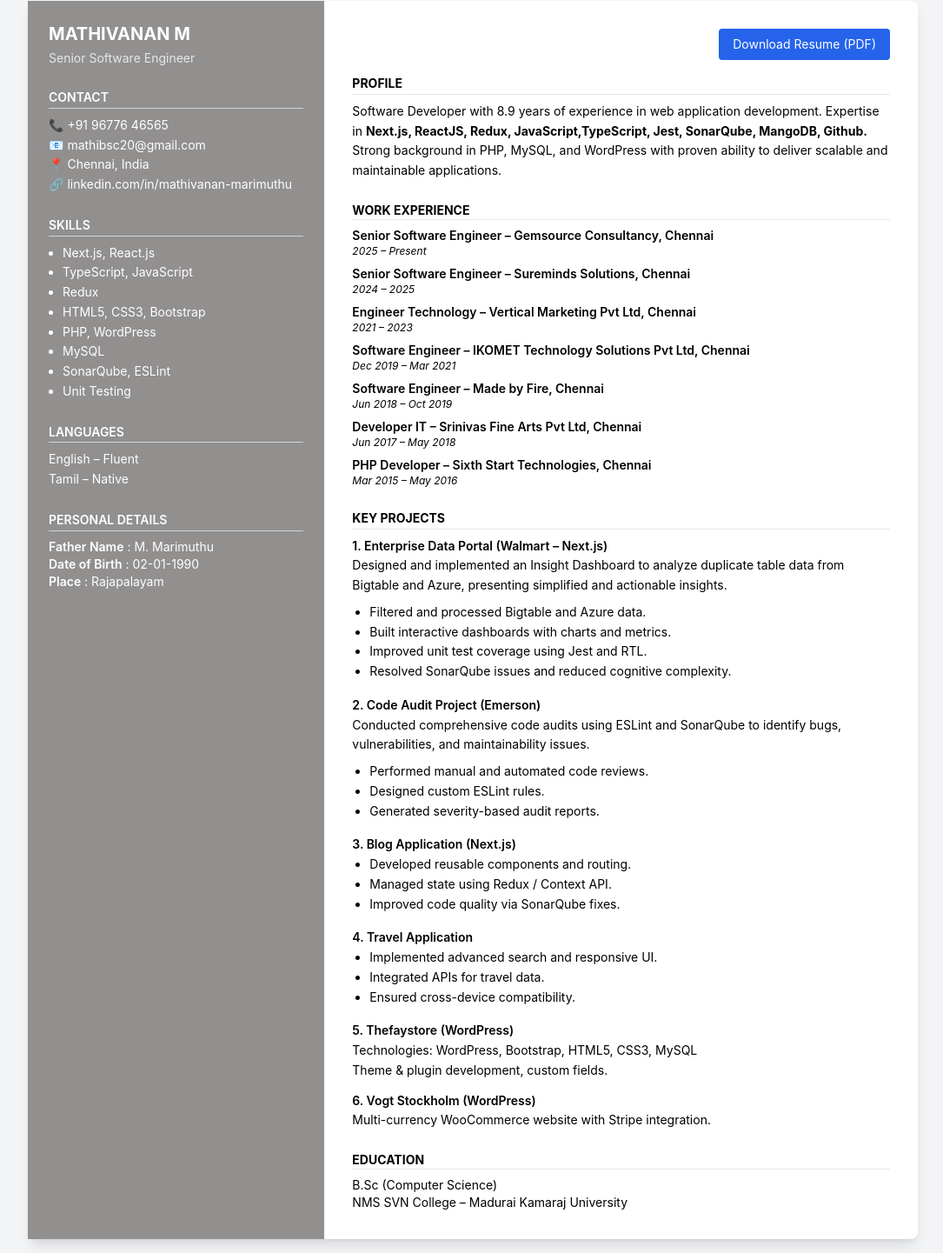
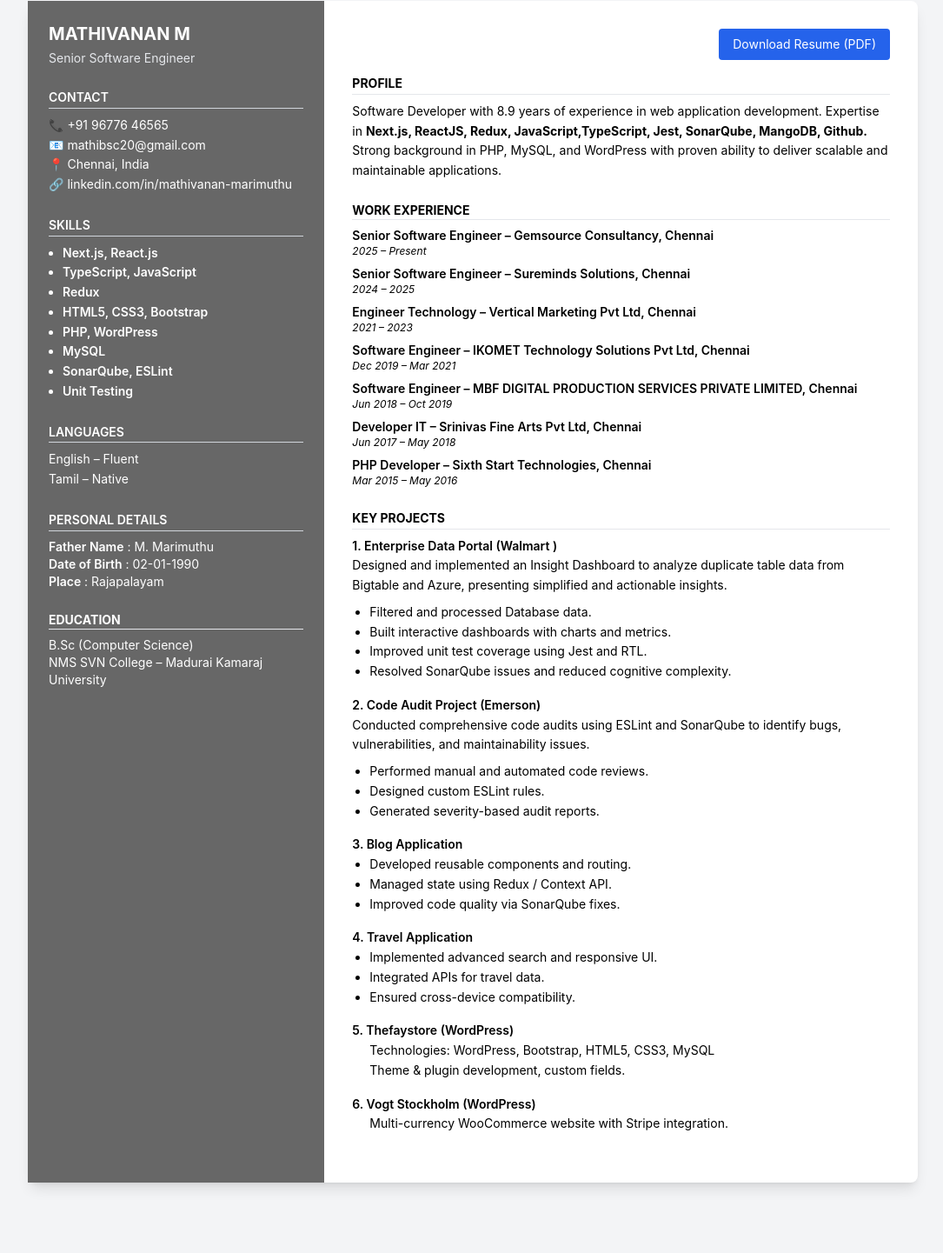
Before and after one commit to jackmathi/mathivanan.github.io, a website: page index.html in a window 1280 px wide. Shown: the part 39-1480 px from the top of the page at 87% size, without its empty margins (96-1181 px from the left). After the commit the page ends 1439 px from the top, so only its background shows below. Drawn offline with nearby package versions, Linux system fonts and the light colour scheme.

Commit message:
resume updated

```diff
--- a/index.html
+++ b/index.html
@@ -33,7 +33,7 @@
   }
 
   aside {
-    background-color: #928f8f !important;
+    background-color: #676767 !important;
     color: white !important;
   }
     }
@@ -44,7 +44,7 @@
   <div class="max-w-5xl mx-auto bg-white grid grid-cols-3 min-h-screen my-10 shadow-lg rounded-lg">
 
     <!-- LEFT SIDEBAR -->
-    <aside class="col-span-1 bg-[#928f8f] text-white p-6">
+    <aside class="col-span-1 bg-[#676767] text-white p-6">
       <h1 class="text-xl font-bold mb-1">MATHIVANAN M</h1>
       <p class="text-gray-200 mb-6">Senior Software Engineer</p>
 
@@ -60,7 +60,7 @@
       <!-- Skills -->
       <div class="mb-6 leading-relaxed">
         <h2 class="font-semibold border-b border-gray-300 mb-2">SKILLS</h2>
-        <ul class="list-disc pl-4">
+        <ul class="list-disc pl-4 font-semibold">
           <li>Next.js, React.js</li>
           <li>TypeScript, JavaScript</li>
           <li>Redux</li>
@@ -97,7 +97,12 @@
     <span class="font-semibold">Place</span> : Rajapalayam
   </p>
 </div>
-
+      <!-- Education -->
+      <section class="mt-6">
+        <h2 class="font-bold border-b mb-2">EDUCATION</h2>
+        <p>B.Sc (Computer Science)</p>
+        <p>NMS SVN College – Madurai Kamaraj University</p>
+      </section>
     </aside>
 
     <!-- RIGHT CONTENT -->
@@ -137,7 +142,8 @@
         <p class="font-semibold">Software Engineer – IKOMET Technology Solutions Pvt Ltd, Chennai</p>
         <p class="text-xs italic mb-2">Dec 2019 – Mar 2021</p>
 
-        <p class="font-semibold">Software Engineer – Made by Fire, Chennai</p>
+        <p class="font-semibold">Software Engineer – MBF DIGITAL PRODUCTION SERVICES
+PRIVATE LIMITED, Chennai</p>
         <p class="text-xs italic mb-2">Jun 2018 – Oct 2019</p>
 
         <p class="font-semibold">Developer IT – Srinivas Fine Arts Pvt Ltd, Chennai</p>
@@ -151,13 +157,13 @@
       <section class="mb-6 leading-relaxed">
         <h2 class="font-bold border-b mb-2">KEY PROJECTS</h2>
 
-        <p class="font-semibold">1. Enterprise Data Portal (Walmart – Next.js)</p>
+        <p class="font-semibold">1. Enterprise Data Portal (Walmart )</p>
         <p class="mb-2 leading-relaxed">
           Designed and implemented an Insight Dashboard to analyze duplicate table data from
           Bigtable and Azure, presenting simplified and actionable insights.
         </p>
         <ul class="list-disc pl-5 mb-4 ">
-          <li>Filtered and processed Bigtable and Azure data.</li>
+          <li>Filtered and processed Database data.</li>
           <li>Built interactive dashboards with charts and metrics.</li>
           <li>Improved unit test coverage using Jest and RTL.</li>
           <li>Resolved SonarQube issues and reduced cognitive complexity.</li>
@@ -174,7 +180,7 @@
           <li>Generated severity-based audit reports.</li>
         </ul>
 
-        <p class="font-semibold">3. Blog Application (Next.js)</p>
+        <p class="font-semibold">3. Blog Application </p>
         <ul class="list-disc pl-5 mb-4">
           <li>Developed reusable components and routing.</li>
           <li>Managed state using Redux / Context API.</li>
@@ -189,19 +195,18 @@
         </ul>
 
         <p class="font-semibold">5. Thefaystore (WordPress)</p>
+        <div class="list-disc pl-5 mb-4">
         <p>Technologies: WordPress, Bootstrap, HTML5, CSS3, MySQL</p>
         <p class="mb-3">Theme & plugin development, custom fields.</p>
+</div>
 
         <p class="font-semibold">6. Vogt Stockholm (WordPress)</p>
+        <div class="list-disc pl-5 mb-4">
         <p>Multi-currency WooCommerce website with Stripe integration.</p>
+      </div>
       </section>
 
-      <!-- Education -->
-      <section>
-        <h2 class="font-bold border-b mb-2">EDUCATION</h2>
-        <p>B.Sc (Computer Science)</p>
-        <p>NMS SVN College – Madurai Kamaraj University</p>
-      </section>
+
 
     </main>
   </div>
```
